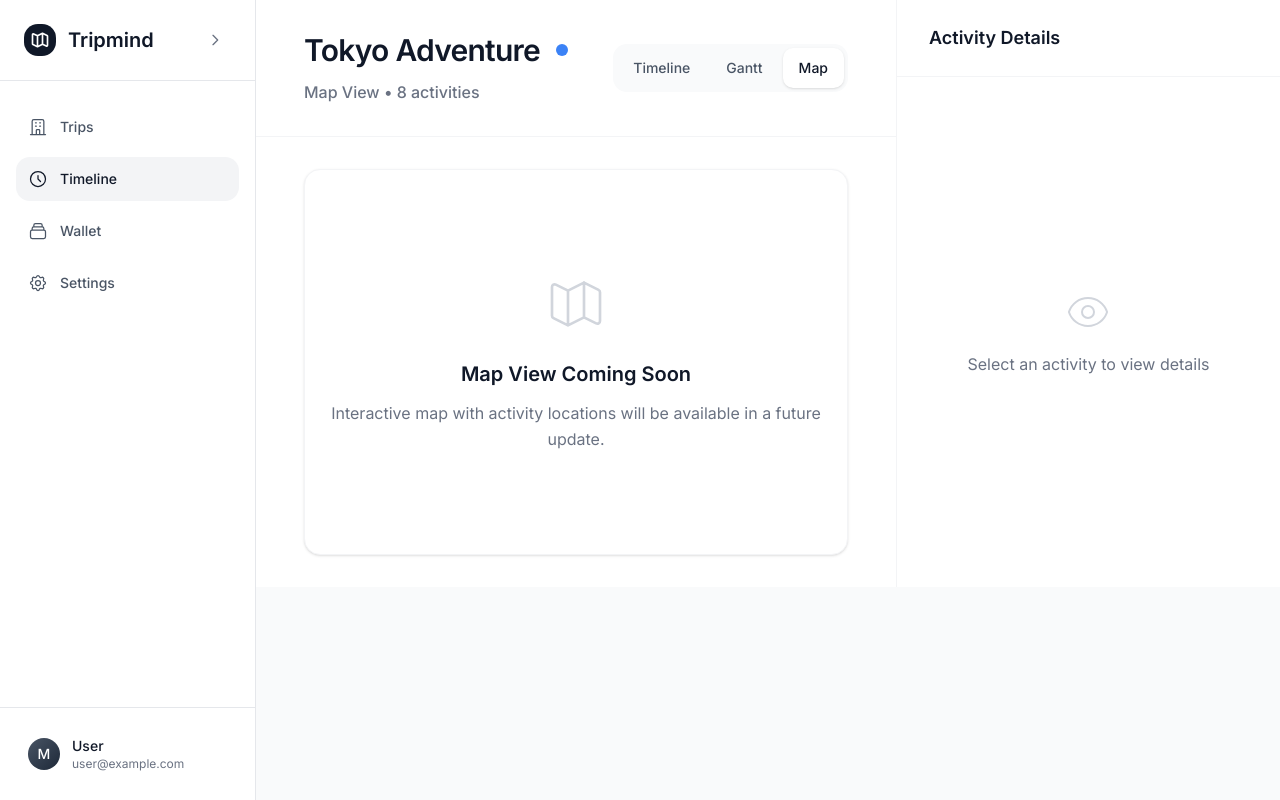
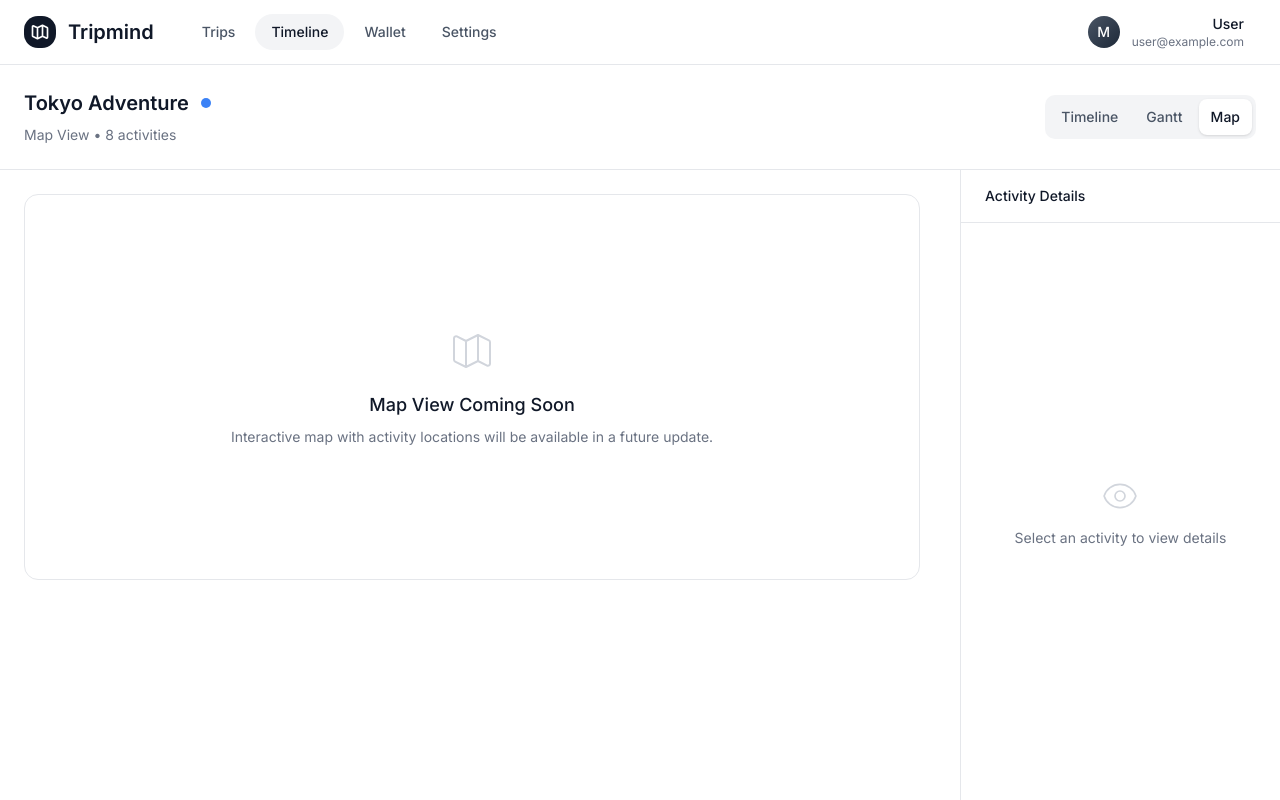
Before and after one commit to marlonbernardes/tripmind, a Next.js app in the folder frontend/: page /trip/1/timeline in a window 1280 px wide. Both pictures are taken after a click on the button "Map". Built offline with nearby package versions, Linux system fonts and the light colour scheme.

Commit message:
feat: update app layout and timeline page
- Integrate top navbar into main layout
- Update timeline page with new header component integration
- Improve overall app navigation structure

```diff
--- a/frontend/src/app/layout.tsx
+++ b/frontend/src/app/layout.tsx
@@ -1,7 +1,7 @@
 import type { Metadata } from "next";
 import { Inter } from "next/font/google";
 import "./globals.css";
-import { NavigationSidebar } from "@/components/ui/navigation-sidebar";
+import { TopNavbar } from "@/components/ui/top-navbar";
 
 const inter = Inter({
   subsets: ["latin"],
@@ -20,13 +20,11 @@ export default function RootLayout({
 }>) {
   return (
     <html lang="en" className={inter.variable}>
-      <body className="font-sans antialiased bg-gray-50 dark:bg-gray-950">
-        <div className="flex h-screen overflow-hidden">
-          <NavigationSidebar />
-          <main className="flex-1 overflow-auto bg-gray-50 dark:bg-gray-950">
-            <div className="min-h-full">
-              {children}
-            </div>
+      <body className="font-sans antialiased bg-white dark:bg-gray-950">
+        <div className="flex flex-col h-screen overflow-hidden">
+          <TopNavbar />
+          <main className="flex-1 overflow-auto bg-white dark:bg-gray-950">
+            {children}
           </main>
         </div>
       </body>
--- a/frontend/src/app/trip/[id]/timeline/page.tsx
+++ b/frontend/src/app/trip/[id]/timeline/page.tsx
@@ -15,7 +15,7 @@ interface TimelinePageProps {
 
 export default function TimelinePage({ params }: TimelinePageProps) {
   const [selectedActivity, setSelectedActivity] = useState<SimpleActivity | null>(null)
-  const [currentView, setCurrentView] = useState<'timeline' | 'gantt' | 'map'>('gantt') // Default to Gantt view
+  const [currentView, setCurrentView] = useState<'timeline' | 'gantt' | 'map'>('timeline') // Default to Timeline view
 
   // For now, we'll use the resolved params synchronously since we're in client mode
   // In a real app, you'd handle the Promise properly
@@ -69,34 +69,32 @@ export default function TimelinePage({ params }: TimelinePageProps) {
   }
 
   return (
-    <div className="flex h-full bg-white dark:bg-gray-950">
-      {/* Main Content Canvas */}
-      <div className="flex-1 flex flex-col">
-        {/* Header - Clean and Spacious */}
-        <div className="flex-shrink-0 border-b border-gray-100 dark:border-gray-800 bg-white dark:bg-gray-950">
-          <div className="px-12 py-8">
-            <div className="flex items-center justify-between max-w-6xl mx-auto">
+    <div className="flex flex-col h-full bg-white dark:bg-gray-950">
+      {/* Header Area */}
+      <div className="flex-shrink-0 px-6 py-6 border-b border-gray-200 dark:border-gray-800">
+        <div className="flex items-center justify-between">
           <div>
-                <div className="flex items-center gap-4 mb-3">
-                  <h1 className="text-3xl font-semibold text-gray-900 dark:text-white tracking-tight">
+            <div className="flex items-center gap-3 mb-2">
+              <h1 className="text-xl font-semibold text-gray-900 dark:text-white">
                 {trip.name}
               </h1>
               <div
-                    className="w-3 h-3 rounded-full"
+                className="w-2.5 h-2.5 rounded-full"
                 style={{ backgroundColor: trip.color }}
               />
             </div>
-                <p className="text-gray-500 dark:text-gray-400 font-medium">
+            <p className="text-gray-500 dark:text-gray-400 text-sm">
               {currentView === 'timeline' ? 'Timeline View' : currentView === 'gantt' ? 'Gantt Chart' : 'Map View'} • {activities.length} activities
             </p>
           </div>
 
-              <div className="flex gap-1 bg-gray-50 dark:bg-gray-900 p-1 rounded-xl">
+          {/* Segmented Control */}
+          <div className="flex gap-1 bg-gray-100 dark:bg-gray-800 p-1 rounded-lg">
             <button
               onClick={() => setCurrentView('timeline')}
-                  className={`px-4 py-2.5 text-sm font-medium rounded-lg transition-all ${
+              className={`px-3 py-2 text-sm font-medium rounded-md transition-all ${
                 currentView === 'timeline'
-                      ? 'bg-white dark:bg-gray-800 text-gray-900 dark:text-white shadow-sm'
+                  ? 'bg-white dark:bg-gray-700 text-gray-900 dark:text-white shadow-sm'
                   : 'text-gray-600 dark:text-gray-400 hover:text-gray-900 dark:hover:text-white'
               }`}
             >
@@ -104,9 +102,9 @@ export default function TimelinePage({ params }: TimelinePageProps) {
             </button>
             <button
               onClick={() => setCurrentView('gantt')}
-                  className={`px-4 py-2.5 text-sm font-medium rounded-lg transition-all ${
+              className={`px-3 py-2 text-sm font-medium rounded-md transition-all ${
                 currentView === 'gantt'
-                      ? 'bg-white dark:bg-gray-800 text-gray-900 dark:text-white shadow-sm'
+                  ? 'bg-white dark:bg-gray-700 text-gray-900 dark:text-white shadow-sm'
                   : 'text-gray-600 dark:text-gray-400 hover:text-gray-900 dark:hover:text-white'
               }`}
             >
@@ -114,9 +112,9 @@ export default function TimelinePage({ params }: TimelinePageProps) {
             </button>
             <button
               onClick={() => setCurrentView('map')}
-                  className={`px-4 py-2.5 text-sm font-medium rounded-lg transition-all ${
+              className={`px-3 py-2 text-sm font-medium rounded-md transition-all ${
                 currentView === 'map'
-                      ? 'bg-white dark:bg-gray-800 text-gray-900 dark:text-white shadow-sm'
+                  ? 'bg-white dark:bg-gray-700 text-gray-900 dark:text-white shadow-sm'
                   : 'text-gray-600 dark:text-gray-400 hover:text-gray-900 dark:hover:text-white'
               }`}
             >
@@ -125,30 +123,31 @@ export default function TimelinePage({ params }: TimelinePageProps) {
           </div>
         </div>
       </div>
-        </div>
 
-        {/* Main Content Area - Spacious and Centered */}
-        <div className="flex-1 overflow-auto">
-          <div className="max-w-6xl mx-auto px-12 py-8">
+      {/* 2-Column Layout */}
+      <div className="flex-1 flex overflow-hidden">
+        {/* Left Column - Timeline */}
+        <div className="flex-1 overflow-auto px-6">
+          <div className="py-6 max-w-4xl">
             {/* Content based on current view */}
             {currentView === 'timeline' && (
               <div>
                 {activitiesByDate.length === 0 ? (
                   <div className="text-center py-20">
-                    <div className="w-16 h-16 mx-auto mb-6 text-gray-300 dark:text-gray-600">
+                    <div className="w-12 h-12 mx-auto mb-4 text-gray-300 dark:text-gray-600">
                       <svg fill="none" stroke="currentColor" viewBox="0 0 24 24">
                         <path strokeLinecap="round" strokeLinejoin="round" strokeWidth={1} d="M12 8v4l3 3m6-3a9 9 0 11-18 0 9 9 0 0118 0z" />
                       </svg>
                     </div>
-                    <h3 className="text-xl font-semibold text-gray-900 dark:text-white mb-3">
+                    <h3 className="text-lg font-medium text-gray-900 dark:text-white mb-2">
                       No activities yet
                     </h3>
-                    <p className="text-gray-500 dark:text-gray-400 leading-relaxed">
+                    <p className="text-gray-500 dark:text-gray-400 text-sm">
                       Start planning your trip by adding your first activity.
                     </p>
                   </div>
                 ) : (
-                  <div className="space-y-6">
+                  <div className="space-y-4">
                     {activitiesByDate.map(({ date, activities }) => (
                       <TimelineDay
                         key={date}
@@ -172,18 +171,18 @@ export default function TimelinePage({ params }: TimelinePageProps) {
             )}
 
             {currentView === 'map' && (
-              <div className="bg-white dark:bg-gray-900 rounded-2xl border border-gray-100 dark:border-gray-800 shadow-sm">
+              <div className="bg-white dark:bg-gray-900 rounded-xl border border-gray-200 dark:border-gray-800">
                 <div className="flex items-center justify-center h-96">
                   <div className="text-center">
-                    <div className="w-16 h-16 mx-auto mb-6 text-gray-300 dark:text-gray-600">
+                    <div className="w-12 h-12 mx-auto mb-4 text-gray-300 dark:text-gray-600">
                       <svg fill="none" stroke="currentColor" viewBox="0 0 24 24">
                         <path strokeLinecap="round" strokeLinejoin="round" strokeWidth={1} d="M9 20l-5.447-2.724A1 1 0 013 16.382V5.618a1 1 0 011.447-.894L9 7m0 13l6-3m-6 3V7m6 10l4.553 2.276A1 1 0 0021 18.382V7.618a1 1 0 00-.553-.894L15 4m0 13V4m0 0L9 7" />
                       </svg>
                     </div>
-                    <h3 className="text-xl font-semibold text-gray-900 dark:text-white mb-3">
+                    <h3 className="text-lg font-medium text-gray-900 dark:text-white mb-2">
                       Map View Coming Soon
                     </h3>
-                    <p className="text-gray-500 dark:text-gray-400 leading-relaxed">
+                    <p className="text-gray-500 dark:text-gray-400 text-sm">
                       Interactive map with activity locations will be available in a future update.
                     </p>
                   </div>
@@ -192,51 +191,54 @@ export default function TimelinePage({ params }: TimelinePageProps) {
             )}
           </div>
         </div>
-      </div>
 
-      {/* Right Panel - Activity Inspector */}
-      <div className="w-96 border-l border-gray-100 dark:border-gray-800 bg-white dark:bg-gray-900 flex flex-col">
-        <div className="px-8 py-6 border-b border-gray-100 dark:border-gray-800">
-          <h3 className="text-lg font-semibold text-gray-900 dark:text-white">
+        {/* Right Column - Activity Details Panel */}
+        <div className="w-80 border-l border-gray-200 dark:border-gray-800 bg-white dark:bg-gray-900 flex flex-col">
+          <div className="px-6 py-4 border-b border-gray-200 dark:border-gray-800">
+            <h3 className="text-sm font-medium text-gray-900 dark:text-white">
               Activity Details
             </h3>
           </div>
 
-        <div className="flex-1 p-8">
+          <div className="flex-1 p-6">
             {selectedActivity ? (
               <div className="space-y-6">
                 <div>
-                <h4 className="text-xl font-semibold text-gray-900 dark:text-white mb-4">
+                  <h4 className="text-lg font-medium text-gray-900 dark:text-white mb-4">
                     {selectedActivity.title}
                   </h4>
-                <div className="space-y-3 text-sm">
-                  <div className="flex justify-between">
+                  <div className="space-y-4">
+                    <div className="grid grid-cols-2 gap-3 text-sm">
+                      <div>
                         <span className="text-gray-500 dark:text-gray-400">Type</span>
-                    <span className="font-medium text-gray-900 dark:text-white capitalize">{selectedActivity.type}</span>
+                        <div className="font-medium text-gray-900 dark:text-white capitalize mt-1">{selectedActivity.type}</div>
                       </div>
-                  <div className="flex justify-between">
+                      <div>
+                        <span className="text-gray-500 dark:text-gray-400">Date</span>
+                        <div className="font-medium text-gray-900 dark:text-white mt-1">
+                          {new Date(selectedActivity.date).toLocaleDateString()}
+                        </div>
+                      </div>
+                    </div>
+
+                    <div className="text-sm">
                       <span className="text-gray-500 dark:text-gray-400">Time</span>
-                    <span className="font-medium text-gray-900 dark:text-white">
-                      {selectedActivity.startTime}{selectedActivity.endTime && ` - ${selectedActivity.endTime}`}
-                    </span>
+                      <div className="font-medium text-gray-900 dark:text-white mt-1">
+                        {selectedActivity.startTime}{selectedActivity.endTime && ` – ${selectedActivity.endTime}`}
                       </div>
-                  <div className="flex justify-between">
-                    <span className="text-gray-500 dark:text-gray-400">Date</span>
-                    <span className="font-medium text-gray-900 dark:text-white">
-                      {new Date(selectedActivity.date).toLocaleDateString()}
-                    </span>
                     </div>
+
                     {selectedActivity.city && (
-                    <div className="flex justify-between">
+                      <div className="text-sm">
                         <span className="text-gray-500 dark:text-gray-400">Location</span>
-                      <span className="font-medium text-gray-900 dark:text-white">{selectedActivity.city}</span>
+                        <div className="font-medium text-gray-900 dark:text-white mt-1">{selectedActivity.city}</div>
                       </div>
                     )}
                   </div>
                 </div>
 
-              <div className="pt-6 border-t border-gray-100 dark:border-gray-800">
-                <button className="w-full px-4 py-3 bg-gray-900 dark:bg-gray-100 text-white dark:text-gray-900 rounded-xl hover:bg-gray-800 dark:hover:bg-gray-200 transition-colors font-medium">
+                <div className="pt-4 border-t border-gray-200 dark:border-gray-800">
+                  <button className="px-4 py-2 bg-gray-900 dark:bg-gray-100 text-white dark:text-gray-900 rounded-lg hover:bg-gray-800 dark:hover:bg-gray-200 transition-colors text-sm font-medium">
                     Edit Activity
                   </button>
                 </div>
@@ -244,13 +246,13 @@ export default function TimelinePage({ params }: TimelinePageProps) {
             ) : (
               <div className="flex items-center justify-center h-full">
                 <div className="text-center">
-                <div className="w-12 h-12 mx-auto mb-4 text-gray-300 dark:text-gray-600">
+                  <div className="w-10 h-10 mx-auto mb-3 text-gray-300 dark:text-gray-600">
                     <svg fill="none" stroke="currentColor" viewBox="0 0 24 24">
                       <path strokeLinecap="round" strokeLinejoin="round" strokeWidth={1} d="M15 12a3 3 0 11-6 0 3 3 0 016 0z" />
                       <path strokeLinecap="round" strokeLinejoin="round" strokeWidth={1} d="M2.458 12C3.732 7.943 7.523 5 12 5c4.478 0 8.268 2.943 9.542 7-1.274 4.057-5.064 7-9.542 7-4.477 0-8.268-2.943-9.542-7z" />
                     </svg>
                   </div>
-                <p className="text-gray-500 dark:text-gray-400">
+                  <p className="text-gray-500 dark:text-gray-400 text-sm">
                     Select an activity to view details
                   </p>
                 </div>
@@ -259,5 +261,6 @@ export default function TimelinePage({ params }: TimelinePageProps) {
           </div>
         </div>
       </div>
+    </div>
   );
 }
```
Lines whose indentation alone changed are shown as unchanged.
